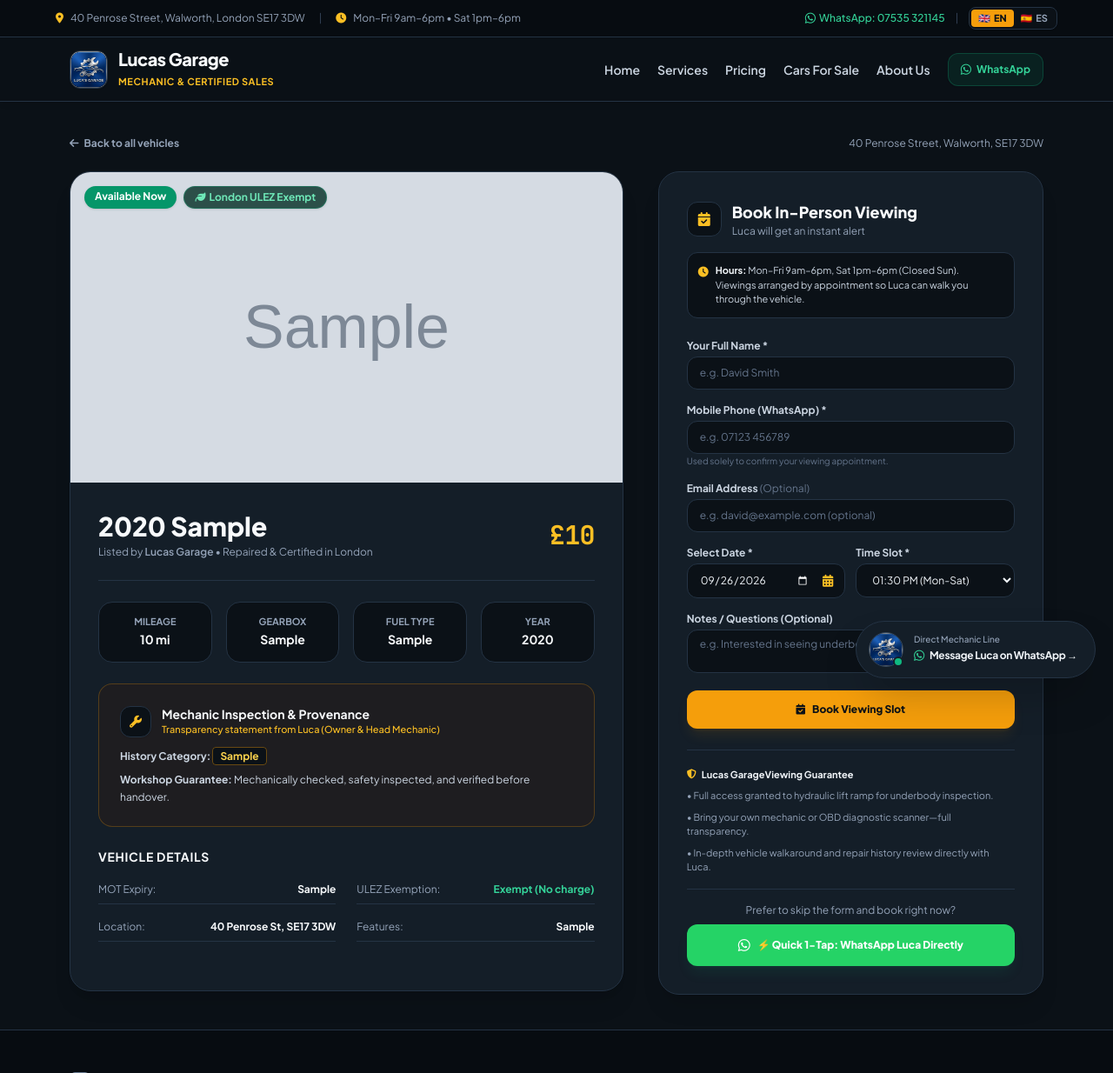
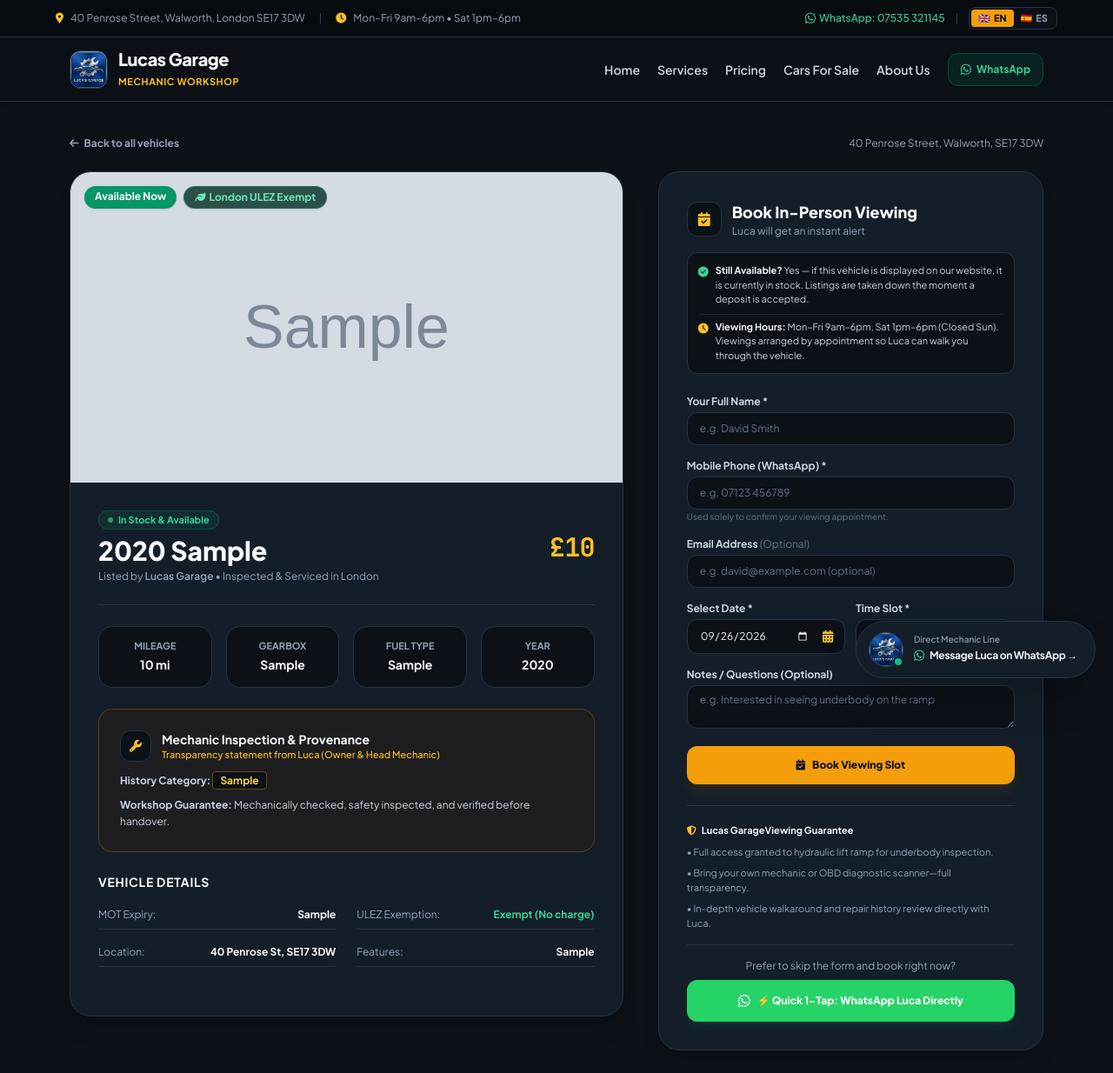
Before and after one commit to juuliettee/Lucas-garage-landingpage, a Flask app: page /car/1 in a window 1280 px wide. Shown: the top 1234 px of the page at 87% size. Run offline with Flask 3, Linux system fonts and the light colour scheme; tables that the repository leaves empty hold one stand-in row (values such as "Sample post"); grey boxes marked "Sample" are stand-in pictures; some libraries are stand-ins or nearby versions.

Commit message:
style: remove certified sales tagline and add polite live inventory availability disclaimers

```diff
--- a/templates/base.html
+++ b/templates/base.html
@@ -106,7 +106,7 @@
                     class="w-11 h-11 rounded-xl object-cover shadow-sm border border-[#243344] group-hover:scale-105 transition">
                 <div>
                     <span class="notranslate text-xl font-black tracking-tight text-slate-50 block leading-tight" translate="no">Lucas Garage</span>
-                    <span class="text-[11px] text-amber-400 font-bold tracking-wider uppercase">Mechanic & Certified Sales</span>
+                    <span class="text-[11px] text-amber-400 font-bold tracking-wider uppercase">Mechanic Workshop</span>
                 </div>
             </a>
 
--- a/templates/car_detail.html
+++ b/templates/car_detail.html
@@ -46,8 +46,13 @@
                 <div class="p-6 sm:p-8">
                     <div class="flex flex-col sm:flex-row sm:items-center justify-between gap-4 pb-6 border-b border-[#243344]">
                         <div>
+                            <div class="flex items-center space-x-2 mb-1.5">
+                                <span class="inline-flex items-center px-2.5 py-0.5 rounded-full text-[11px] font-bold bg-emerald-500/10 text-emerald-400 border border-emerald-500/25">
+                                    <span class="w-1.5 h-1.5 rounded-full bg-emerald-400 animate-pulse mr-1.5"></span> In Stock & Available
+                                </span>
+                            </div>
                             <h1 class="text-2xl sm:text-3xl font-black text-slate-50">{{ car.year }} {{ car.make_model }}</h1>
-                            <p class="text-xs text-slate-400 mt-1">Listed by <span class="notranslate font-semibold" translate="no">Lucas Garage</span> &bull; Repaired & Certified in London</p>
+                            <p class="text-xs text-slate-400 mt-1">Listed by <span class="notranslate font-semibold" translate="no">Lucas Garage</span> &bull; Inspected & Serviced in London</p>
                         </div>
                         <div class="text-3xl font-black text-amber-400 font-mono tracking-tight">
                             £{{ "{:,}".format(car.price) }}
@@ -135,11 +140,18 @@
                     </div>
                 </div>
 
-                <div class="bg-[#0B1117] p-3 rounded-xl border border-[#243344] text-[11px] text-slate-300 mb-6 flex items-start space-x-2">
-                    <i class="fa-solid fa-clock text-amber-400 text-xs mt-0.5"></i>
-                    <div>
-                        <strong class="text-slate-100">Hours:</strong> Mon–Fri 9am–6pm, Sat 1pm–6pm (Closed Sun). <br>
-                        Viewings arranged by appointment so Luca can walk you through the vehicle.
+                <div class="bg-[#0B1117] p-3 rounded-xl border border-[#243344] text-[11px] text-slate-300 mb-6 space-y-2">
+                    <div class="flex items-start space-x-2">
+                        <i class="fa-solid fa-circle-check text-emerald-400 text-xs mt-0.5"></i>
+                        <div>
+                            <strong class="text-slate-100">Still Available?</strong> Yes — if this vehicle is displayed on our website, it is currently in stock. Listings are taken down the moment a deposit is accepted.
+                        </div>
+                    </div>
+                    <div class="flex items-start space-x-2 pt-1.5 border-t border-[#243344]/60">
+                        <i class="fa-solid fa-clock text-amber-400 text-xs mt-0.5"></i>
+                        <div>
+                            <strong class="text-slate-100">Viewing Hours:</strong> Mon–Fri 9am–6pm, Sat 1pm–6pm (Closed Sun). Viewings arranged by appointment so Luca can walk you through the vehicle.
+                        </div>
                     </div>
                 </div>
 
```
Also changed, not shown: templates/cars.html (+10 -0 lines).
